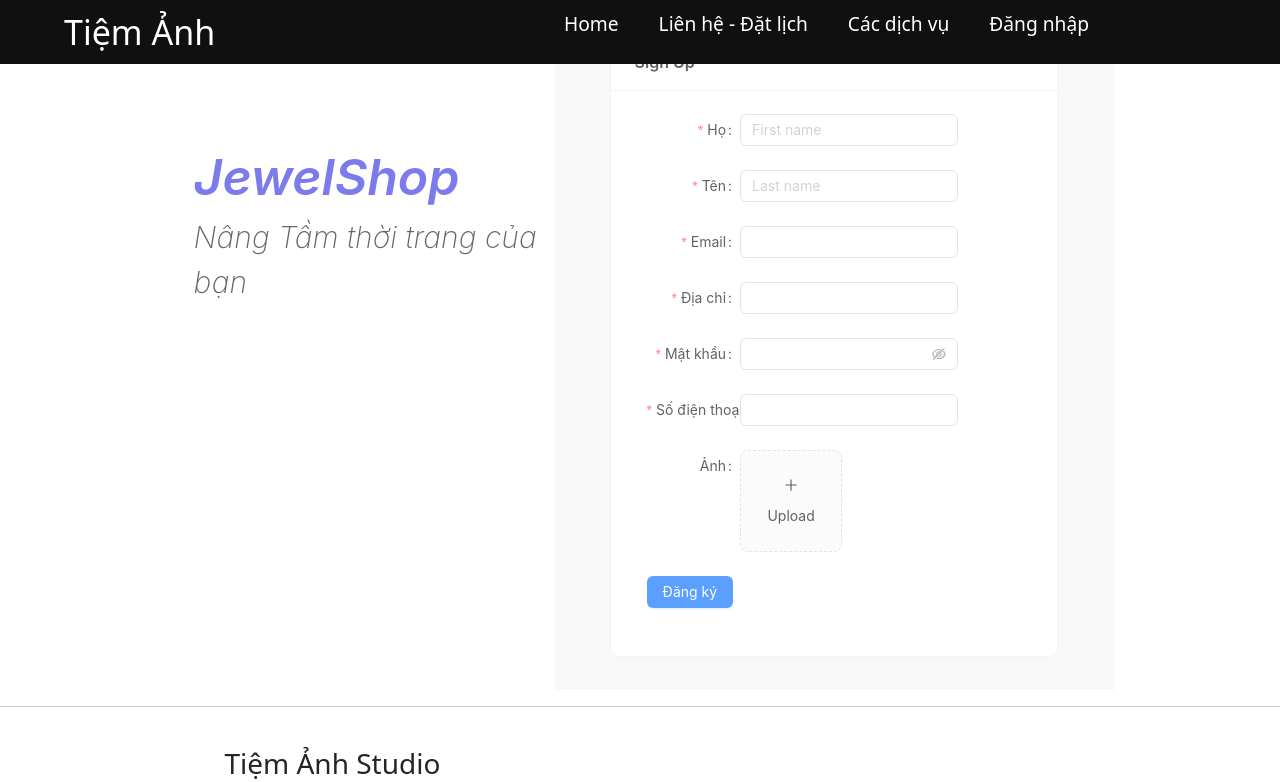
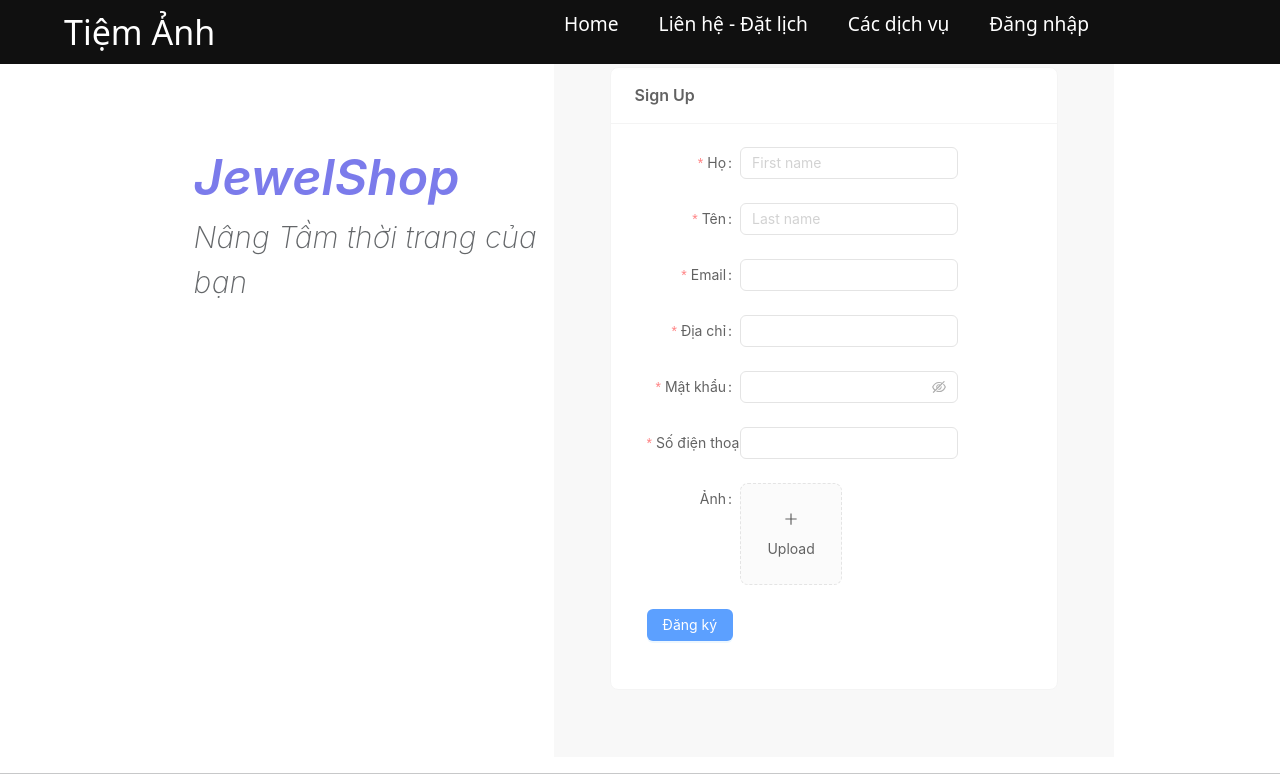
Before and after one commit to JasonP2711/Shop_booking_photography, a Next.js app in the folder frontEnd Nextjs/: page /register in a window 1280 px wide. Shown: the top 782 px of the page. Built offline with nearby package versions, Linux system fonts and the light colour scheme; no server answers.

Commit message:
debug CORS

```diff
--- a/frontEnd Nextjs/src/pages/register/index.module.css
+++ b/frontEnd Nextjs/src/pages/register/index.module.css
@@ -15,7 +15,7 @@
       background-color: rgba(225,225,225,0.34);
       box-shadow: 0px 8px 32x 0 rgba(0, 0, 225, 0.3);
       backdrop-filter: blur(3px);
-      padding: 2% 10%;
+      padding: 8% 10%;
 
     }
     .column{
```
